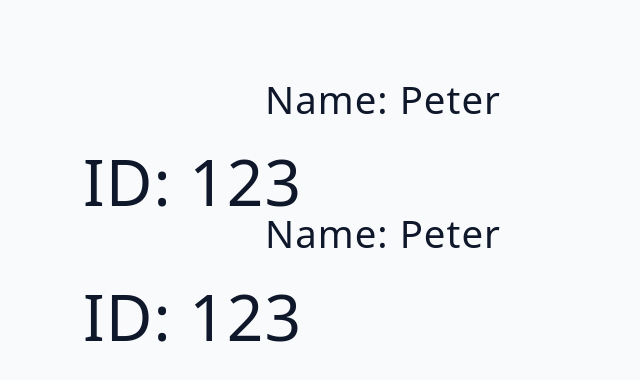
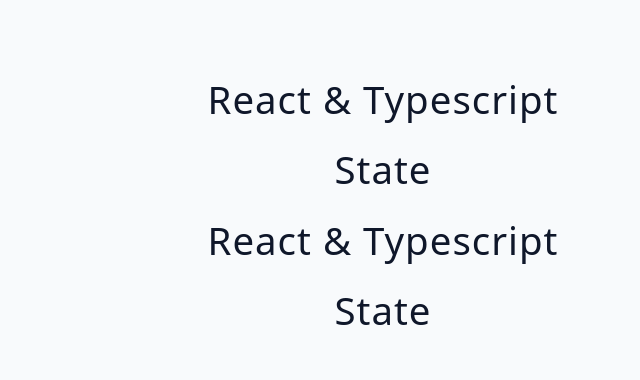
Before and after one commit to RyanTren/TypeScript-Learning, a React (Vite) app in the folder project/react-typescript/: page / in a window 1280 px wide. Shown: the top 380 px of the page, without its empty margins (257-897 px from the left). Built offline with nearby package versions, Linux system fonts and the light colour scheme.

Commit message:
working on part 3

```diff
--- a/project/react-typescript/src/App.tsx
+++ b/project/react-typescript/src/App.tsx
@@ -1,10 +1,10 @@
-import Component from './starter/02-props';
+import Component from './starter/03-state';
 
 function App() {
   return (
     <main>
-      <Component name='peter' id = {123} children />
-      <Component name='peter' id = {123} children/>
+      <Component />
+      <Component />
     </main>
   )
 }
--- a/project/react-typescript/src/starter/02-props/index.tsx
+++ b/project/react-typescript/src/starter/02-props/index.tsx
@@ -1,12 +1,48 @@
-function Component({name, id}: {name: string, id: number}) {
+import { type PropsWithChildren } from 'react';
 
+type ComponentProps = {
+  name: string;
+  id: number;
+  children: React.ReactNode;
+};
 
+// type ComponentProps = PropsWithChildren<{
+//   name: string;
+//   id: number;
+// }>;
 
+function Component({ name, id, children }: ComponentProps) {
   return (
     <div>
-      <h2>Name: {name}</h2>
-      <h1>ID: {id}</h1>
+      <h2>Name : {name}</h2>
+      <h2>ID : {id}</h2>
+      {children}
     </div>
   );
 }
 export default Component;
+
+// type ComponentProps = {
+//   name: string;
+//   id: number;
+// };
+
+// function Component({ name, id }: ComponentProps) {
+//   return (
+//     <div>
+//       <h1>Name : {name}</h1>
+//       <h1>ID : {id}</h1>
+//     </div>
+//   );
+// }
+// export default Component;
+
+// function Component({ name, id }: { name: string; id: number }) {
+//   return (
+//     <div>
+//       <h1>Name : {name}</h1>
+//       <h1>ID : {id}</h1>
+//     </div>
+//   );
+// }
+// export default Component;
```
